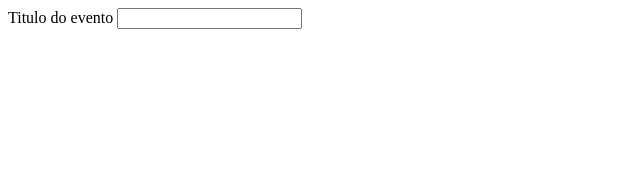
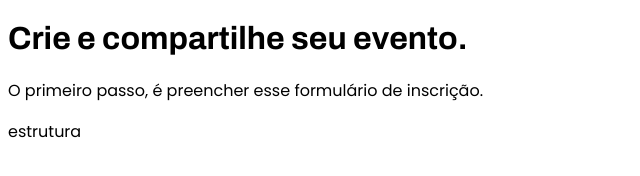
Before and after one commit to marlisonmourao/Explorer, a plain HTML site: page Projeto 03/index.html in a window 1280 px wide. Shown: the whole page, without its empty margins (0-640 px from the left). Drawn offline with Linux system fonts and the light colour scheme.

Commit message:
starting styling

```diff
--- a/Projeto 03/index.html
+++ b/Projeto 03/index.html
@@ -1,16 +1,28 @@
 <!DOCTYPE html>
-<html lang="en">
+<html lang="pt-br">
 <head>
   <meta charset="UTF-8">
+
+  <link rel="preconnect" href="https://fonts.googleapis.com">
+  <link rel="preconnect" href="https://fonts.gstatic.com" crossorigin>
+  <link href="https://fonts.googleapis.com/css2?family=Archivo:wght@600;700&family=Poppins&display=swap" rel="stylesheet">
   <meta http-equiv="X-UA-Compatible" content="IE=edge">
   <meta name="viewport" content="width=device-width, initial-scale=1.0">
-  <title>Document</title>
-
+  <title>Crie seu evento</title>
   <link rel="stylesheet" href="style.css">
 </head>
 <body>
-  <label for="titulo">Titulo do evento</label>
-  <input type="text" name="titulo" id="titulo">
+  <header>
+    <h1>Crie e compartilhe seu evento.</h1>
+    <p>
+      O primeiro passo, é preencher esse
+      formulário de inscrição.
+    </p>
+  </header>
+
+  <form action="">
+    estrutura
+  </form>
 
 </body>
 </html>
--- a/Projeto 03/style.css
+++ b/Projeto 03/style.css
@@ -0,0 +1,8 @@
+h1 {
+  font-family: 'Archivo', sans-serif;
+  font-weight: bold;
+}
+
+body {
+  font-family: 'Poppins', sans-serif;
+}
```
